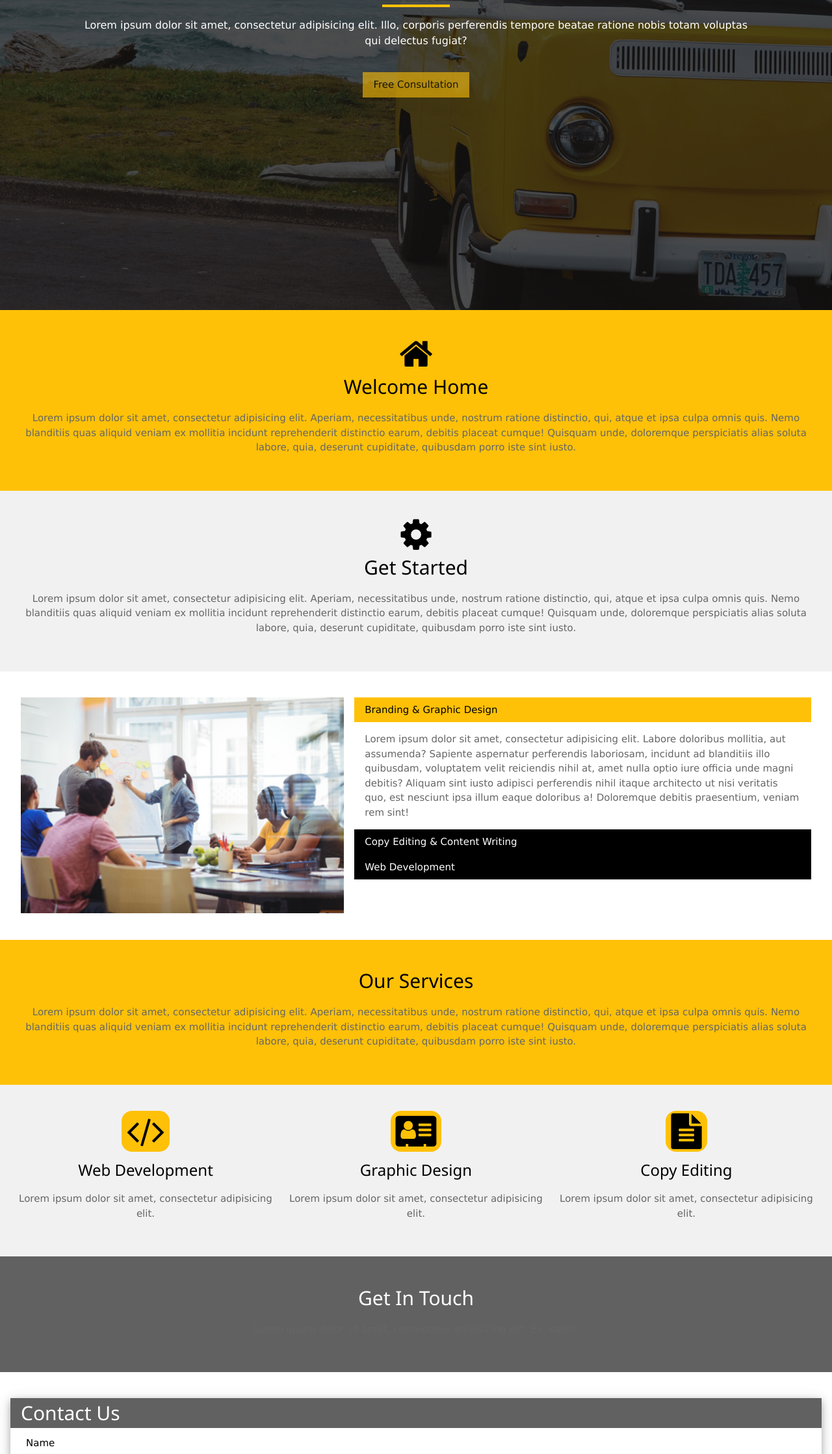
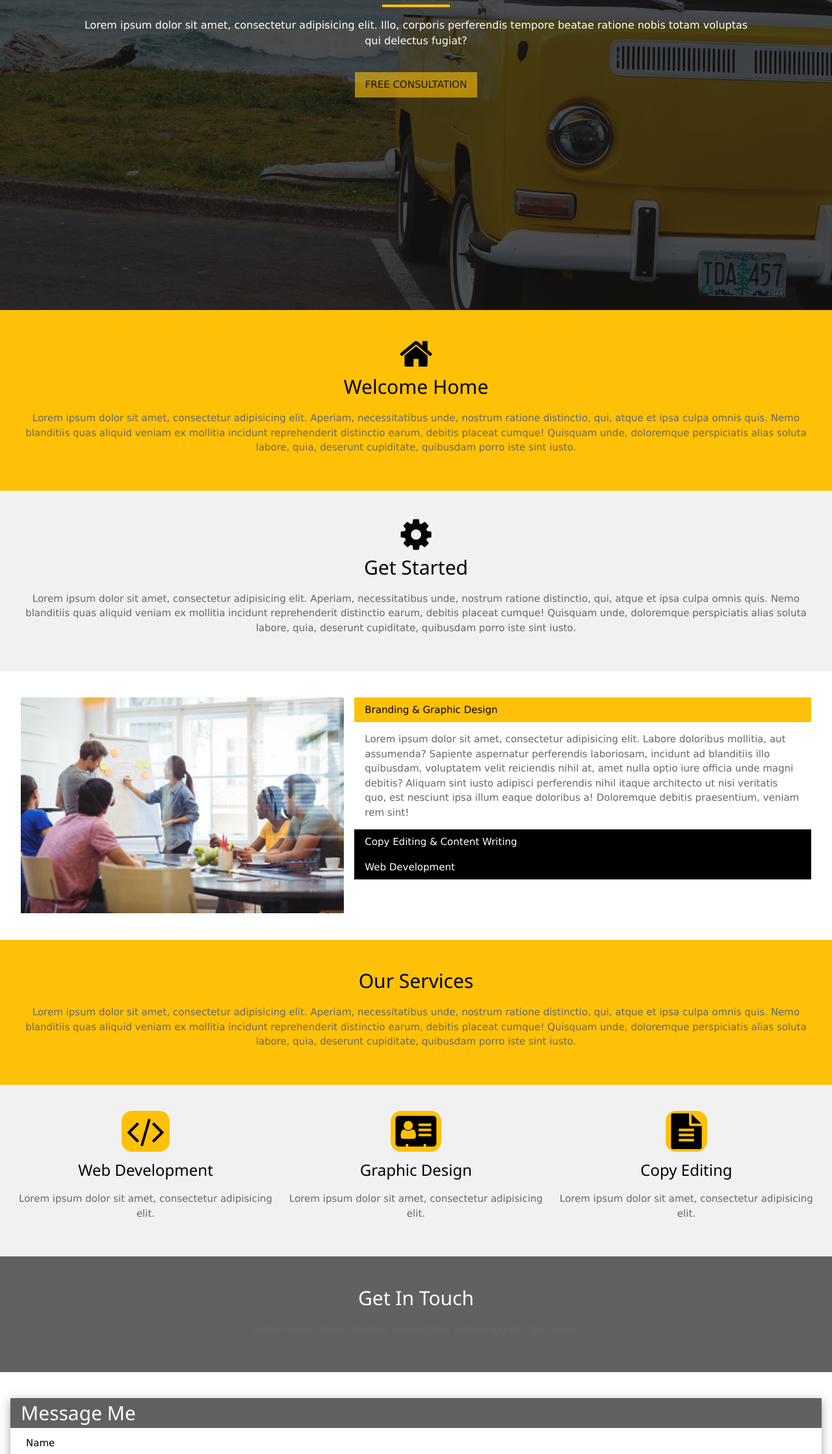
Before and after one commit to borgeee/ReponsiveWebsite, a plain HTML site: page index.html in a window 1280 px wide. Shown: the part 323-2560 px from the top of the page at 65% size. Drawn offline with Linux system fonts and the light colour scheme.

Commit message:
Update index.html

```diff
--- a/index.html
+++ b/index.html
@@ -30,7 +30,7 @@
         <h1 class="w3-animate-opacity">Responsive Web Design</h1>
         <hr>
         <p class="w3-animate-opacity">Lorem ipsum dolor sit amet, consectetur adipisicing elit. Illo, corporis perferendis tempore beatae ratione nobis totam voluptas qui delectus fugiat?</p>
-        <button onclick="document.getElementById('modal-pop').style.display='block'" class="w3-button w3-amber -large w3-opacity">Free Consultation</button>
+        <button onclick="document.getElementById('modal-pop').style.display='block'" class="w3-button w3-amber -large w3-opacity">FREE CONSULTATION</button>
       </div>
     </section>
 
@@ -137,7 +137,7 @@
       <div class="w3-container">
         <div class="w3-card-4">
           <div class="w3-container w3-dark-grey">
-            <h2>Contact Us</h2>
+            <h2>Message Me</h2>
           </div>
           <form class="w3-container w3-padding-large">
           <label class="w3-label">Name</label>
```
